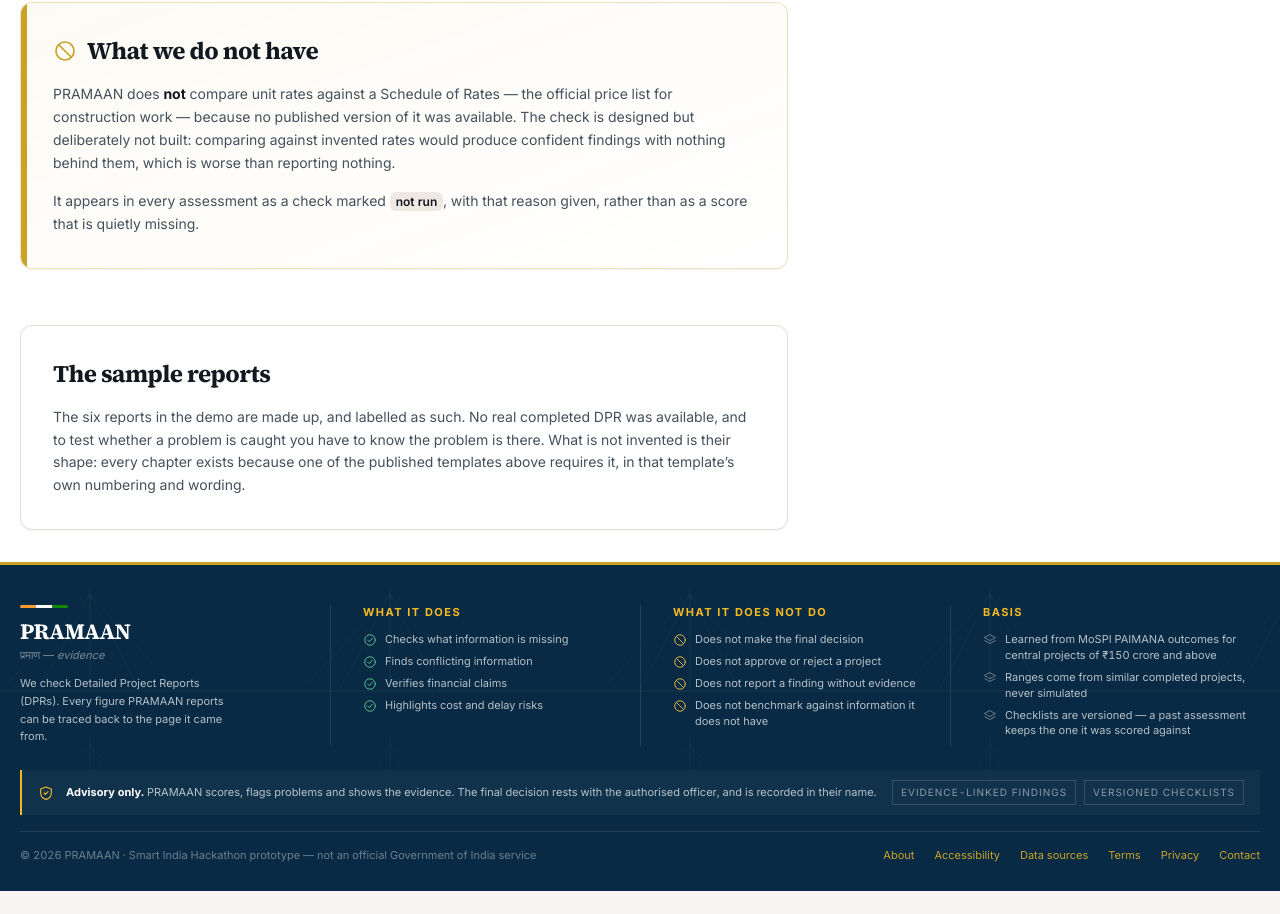
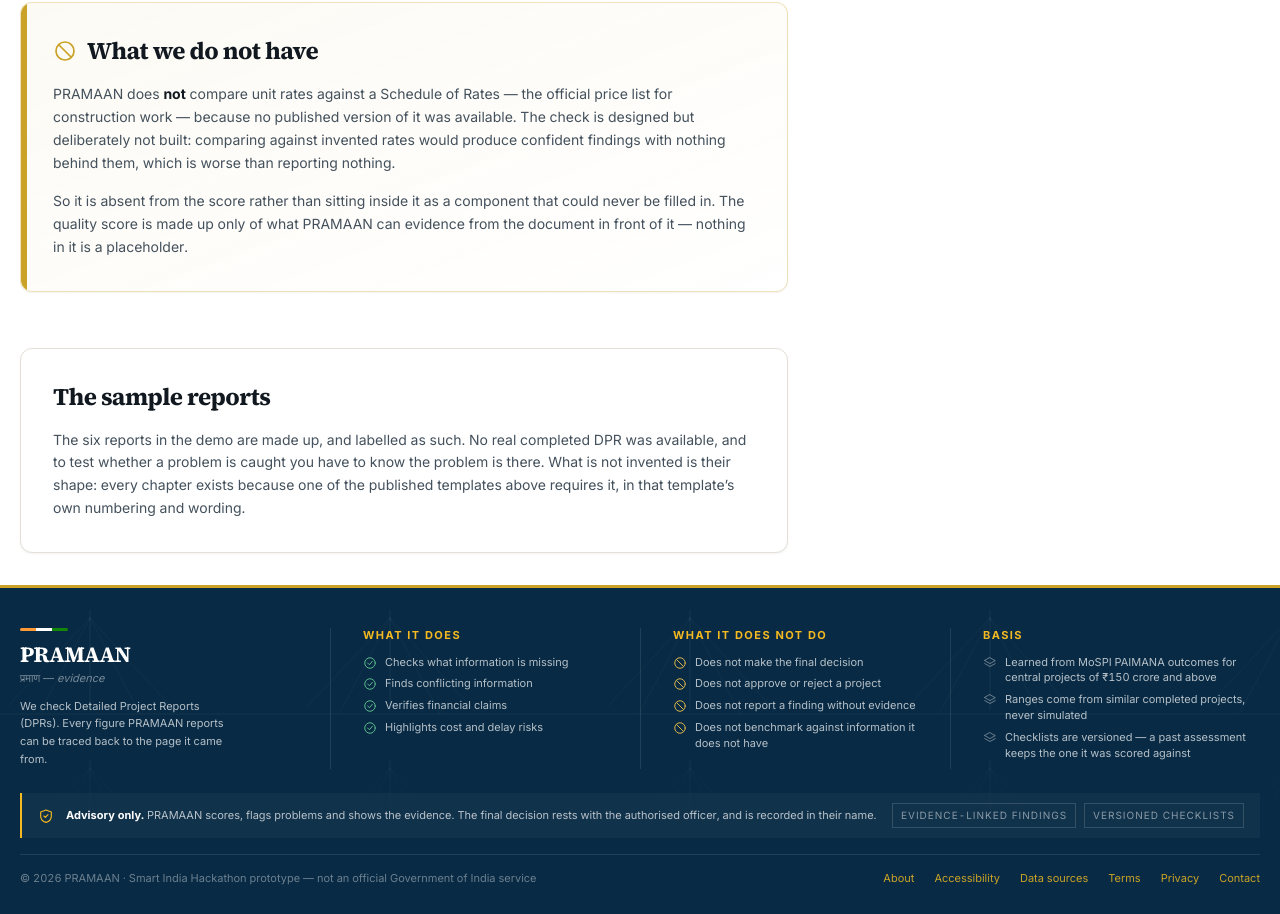
Before and after one commit to madhveshgupta/PRAMAAN, a Next.js app in the folder frontend/: page /data-sources in a window 1280 px wide. Shown: the part 925-1839 px from the top of the page. Before the commit the page ends 1816 px from the top, so only its background shows below. Built offline with nearby package versions, Linux system fonts and the light colour scheme.

Commit message:
single ministry sign-in; stat strip leads the queue and submissions

```diff
--- a/frontend/app/(applicant)/submissions/page.tsx
+++ b/frontend/app/(applicant)/submissions/page.tsx
@@ -114,7 +114,7 @@
         </button>
       </RailCard>
 
-      {/* No "Summary" card here. It listed the same four figures as the band at the foot
+      {/* No "Summary" card here. It listed the same four figures as the band at the head
           of the page, in the same order, six inches apart — and a number shown twice on one
           screen is a number a reader has to check against itself. The band keeps them,
           because it is the one an eye lands on first. */}
@@ -172,7 +172,9 @@
               }>
       <UploadDialog open={uploading} onClose={closeUpload} onDone={refresh} />
 
-      <div className="flex flex-wrap items-center gap-3">
+      <StatStrip stats={stats} />
+
+      <div className="mt-6 flex flex-wrap items-center gap-3">
         <Segmented<Tab>
           label="Filter reports"
           value={tab} onChange={setTab}
@@ -234,10 +236,6 @@
         )}
       </div>
 
-      <div className="mt-6">
-        <StatStrip stats={stats} />
-      </div>
-
       <p className="mt-4 max-w-3xl text-2xs leading-relaxed text-ink-faint">
         Findings are advisory. Nothing here is a rejection — the system scores and flags, and
         a named officer decides. Where a finding cites a page, you can open the report at
--- a/frontend/app/(ministry)/queue/page.tsx
+++ b/frontend/app/(ministry)/queue/page.tsx
@@ -160,7 +160,9 @@
     <AppShell title="Review queue"
               subtitle="Reports waiting on an appraisal decision, most urgent first."
               notices={notices} rail={rail}>
-      <div className="flex flex-wrap items-center gap-3">
+      <StatStrip stats={stats} />
+
+      <div className="mt-6 flex flex-wrap items-center gap-3">
         <Segmented<Tab>
           label="Filter the queue"
           value={tab} onChange={setTab}
@@ -221,10 +223,6 @@
           </div>
         )}
       </div>
-
-      <div className="mt-6">
-        <StatStrip stats={stats} />
-      </div>
     </AppShell>
   );
 }
--- a/frontend/app/data-sources/page.tsx
+++ b/frontend/app/data-sources/page.tsx
@@ -82,8 +82,10 @@
                 them, which is worse than reporting nothing.
               </p>
               <p>
-                It appears in every assessment as a check marked <b className="rounded-md bg-paper-deep px-1.5 py-0.5 text-xs font-semibold text-ink">not run</b>, with that
-                reason given, rather than as a score that is quietly missing.
+                So it is absent from the score rather than sitting inside it as a component
+                that could never be filled in. The quality score is made up only of what
+                PRAMAAN can evidence from the document in front of it — nothing in it is a
+                placeholder.
               </p>
             </div>
           </section>
--- a/frontend/components/auth/LoginCard.tsx
+++ b/frontend/components/auth/LoginCard.tsx
@@ -14,7 +14,6 @@
 
 const DEMO = [
   ["ministry@demo.gov.in", "Ministry", "reviews, ranks and sanctions"],
-  ["officer@demo.gov.in", "Ministry", "reviews and recommends — cannot sanction"],
   ["applicant@demo.gov.in", "Applicant", "submits and self-checks"],
 ];
 
@@ -93,7 +92,7 @@
       <div className="border-t border-paper-edge bg-paper-soft px-7 py-5">
         <p className="text-xs font-semibold text-ink text-center">Demonstration accounts</p>
         <p className="text-2xs text-ink-faint mt-0.5 text-center">
-          Password for all three: <code className="font-mono">pramaan</code>
+          Password for both: <code className="font-mono">pramaan</code>
         </p>
         <ul className="mt-3 space-y-2">
           {DEMO.map(([mail, role, note]) => (
--- a/frontend/components/layout/Topbar.tsx
+++ b/frontend/components/layout/Topbar.tsx
@@ -145,17 +145,6 @@
             <p className="mt-0.5 text-2xs text-ink-faint">
               {session.role === "applicant" ? "Submitting organisation" : "Appraisal officer"}
             </p>
-            {/* The single most consequential fact about a MINISTRY account, stated where
-                the account is rather than buried in a tooltip on a disabled button. It says
-                nothing about an applicant, who never had sanctioning power to be told they
-                lack — and "May recommend, not sanction" on a submitter's own menu reads as
-                a permission they were refused. */}
-            {session.role === "ministry" && (
-              <p className={`mt-2 chip ${session.can_sanction
-                ? "bg-ok-soft text-ok border-ok/25" : "bg-paper-deep text-ink-soft border-paper-edge"}`}>
-                {session.can_sanction ? "✓ May record a sanction" : "⊘ May recommend, not sanction"}
-              </p>
-            )}
           </div>
           {/* The ministry's record of its own decision. An applicant has no appraisal to
               read, so offering them the shelf is offering a door that opens on nothing. */}
--- a/frontend/components/review/ChecklistView.tsx
+++ b/frontend/components/review/ChecklistView.tsx
@@ -299,7 +299,7 @@
   );
 }
 
-export function ChecklistView({ checklist, onOpen, activeKey, ministry }: ViewProps & {
+export function ChecklistView({ checklist, onOpen, activeKey }: ViewProps & {
   checklist: Checklist | null;
 }) {
   const [only, setOnly] = useState<string | null>(null);
@@ -308,13 +308,12 @@
   const families = useMemo(() => {
     if (!checklist) return [];
     return checklist.families
-      .filter((f) => ministry || f.key !== "cost_realism")
       .map((f) => ({
         ...f,
         visible: only ? f.checks.filter((c) => c.status === only) : f.checks,
       }))
       .filter((f) => f.visible.length > 0);
-  }, [checklist, only, ministry]);
+  }, [checklist, only]);
 
   if (!checklist) {
     return <Empty title="No checklist yet"
```
Also changed, not shown: frontend/app/icon.svg (added).
